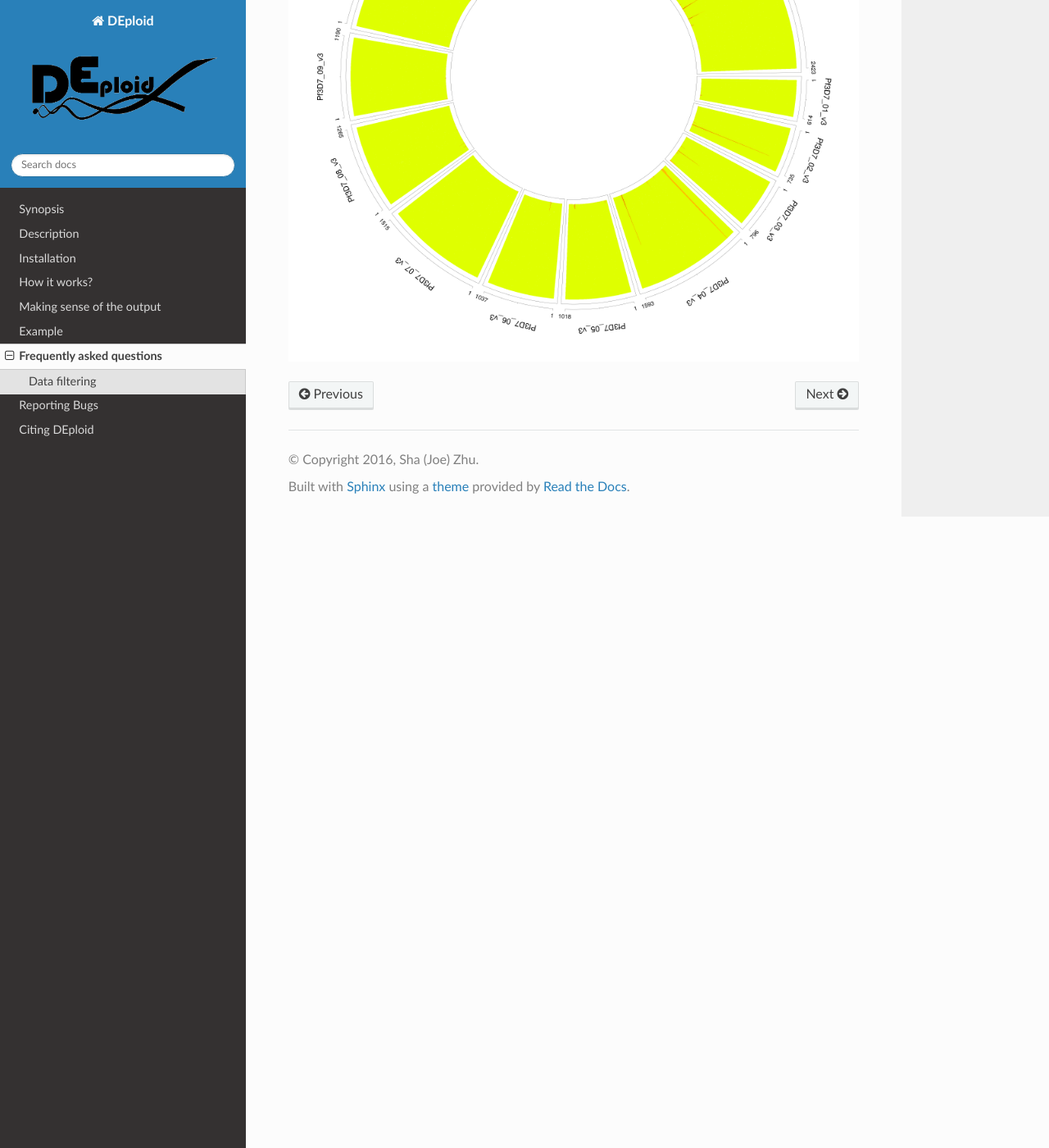
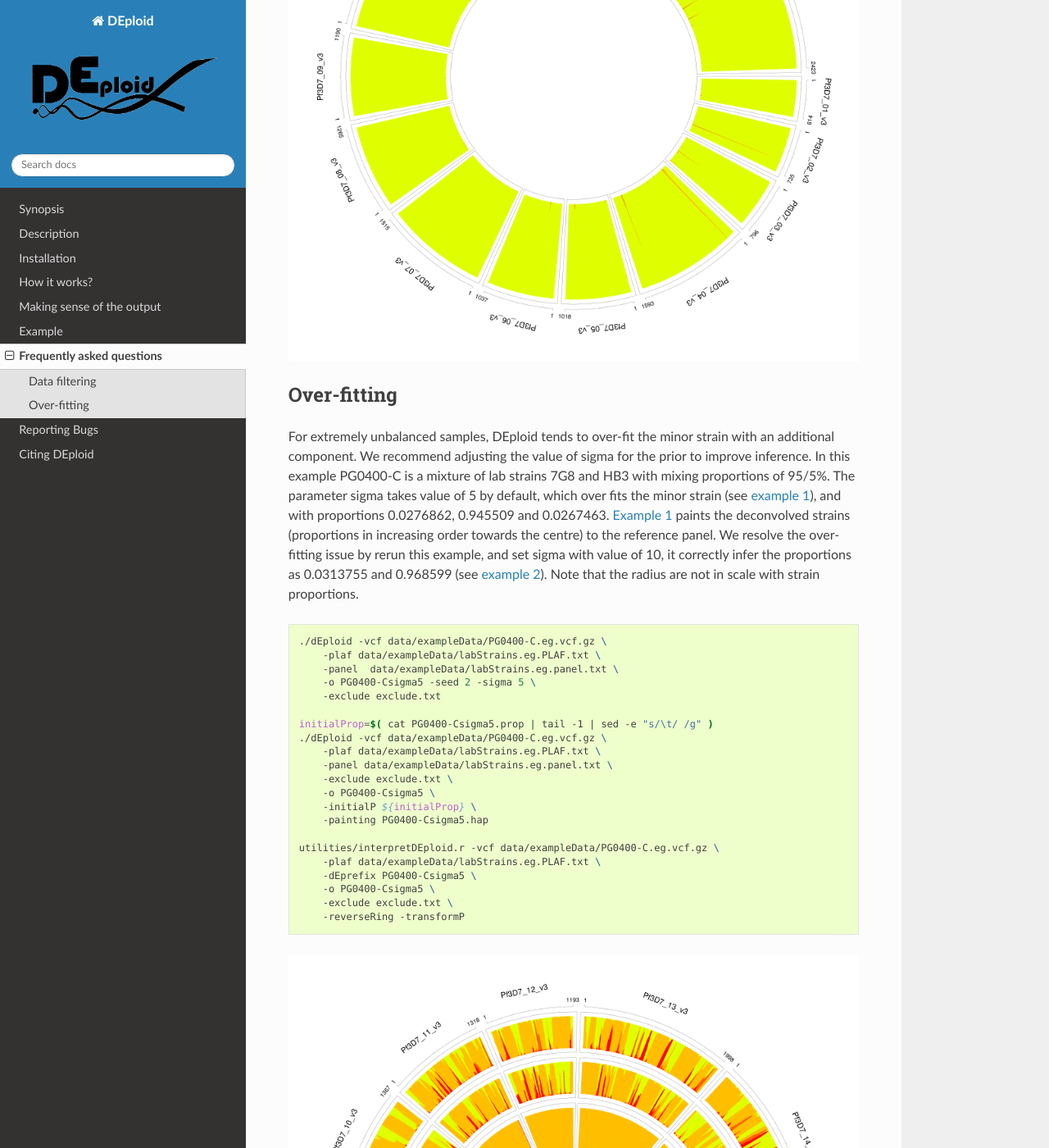
Before and after one commit to DEploid-dev/DEploid, a Sphinx documentation site: the page built from docs/FAQ.md, in a window 1280 px wide and 1400 px high, scrolled down 2695 px. Shown: the whole window at 82% size. Built offline with Sphinx 7.4.7 and the Read the Docs theme 2.0.0, drawn with Linux system fonts in a browser that asks for light colours; some of the changed text lies outside the part shown.

Commit message:
update deploid doc, include over fitting example

````diff
--- a/docs/FAQ.md
+++ b/docs/FAQ.md
@@ -37,7 +37,7 @@ utilities/interpretDEploid.r -vcf data/exampleData/PG0415-C.eg.vcf.gz \
 ```
 ![PG0415_noFilter](_static/PG0415-CNopanel.ring.png "PG0415-C deconvolution without filtering")
 
-The data exploration utility `utilities/dataExplore.r` identifies a list of potential outliers. After filtering,
+The data exploration utility `utilities/dataExplore.r` identifies a list of potential outliers. After filtering, we correctly identify the number of strains and proportion.
 
 ```bash
 ./dEploid -vcf data/exampleData/PG0415-C.eg.vcf.gz \
@@ -62,3 +62,62 @@ utilities/interpretDEploid.r -vcf data/exampleData/PG0415-C.eg.vcf.gz \
     -ring
 ```
 ![PG0415_filtered](_static/PG0415-CNopanel.filtered.ring.png "PG0415-C deconvolution after filtering")
+
+
+Over-fitting
+------------
+
+For extremely unbalanced samples, DEploid tends to over-fit the minor strain with an additional component. We recommend adjusting the value of sigma for the prior to improve inference. In this example PG0400-C is a mixture of lab strains 7G8 and HB3 with mixing proportions of 95/5%. The parameter sigma takes value of 5 by default, which over fits the minor strain (see [example 1](#PG0400_sigma5)), and with proportions 0.0276862, 0.945509 and 0.0267463. [Example 1](#PG0400_sigma5) paints the deconvolved strains (proportions in increasing order towards the centre) to the reference panel. We resolve the over-fitting issue by rerun this example, and set sigma with value of 10, it correctly infer the proportions as 0.0313755 and 0.968599 (see [example 2](#PG0400_sigma10)). Note that the radius are not in scale with strain proportions.
+
+```bash
+./dEploid -vcf data/exampleData/PG0400-C.eg.vcf.gz \
+    -plaf data/exampleData/labStrains.eg.PLAF.txt \
+    -panel  data/exampleData/labStrains.eg.panel.txt \
+    -o PG0400-Csigma5 -seed 2 -sigma 5 \
+    -exclude exclude.txt
+
+initialProp=$( cat PG0400-Csigma5.prop | tail -1 | sed -e "s/\t/ /g" )
+./dEploid -vcf data/exampleData/PG0400-C.eg.vcf.gz \
+    -plaf data/exampleData/labStrains.eg.PLAF.txt \
+    -panel data/exampleData/labStrains.eg.panel.txt \
+    -exclude exclude.txt \
+    -o PG0400-Csigma5 \
+    -initialP ${initialProp} \
+    -painting PG0400-Csigma5.hap
+
+utilities/interpretDEploid.r -vcf data/exampleData/PG0400-C.eg.vcf.gz \
+    -plaf data/exampleData/labStrains.eg.PLAF.txt \
+    -dEprefix PG0400-Csigma5 \
+    -o PG0400-Csigma5 \
+    -exclude exclude.txt \
+    -reverseRing -transformP
+```
+<a name="PG0400_sigma5"></a>
+![PG0400_sigma5](_static/PG0400-Csigma5.ring.png "PG0400-C over-fitted")
+
+```bash
+./dEploid -vcf data/exampleData/PG0400-C.eg.vcf.gz \
+    -plaf data/exampleData/labStrains.eg.PLAF.txt \
+    -panel  data/exampleData/labStrains.eg.panel.txt \
+    -o PG0400-Csigma10 -seed 2 -sigma 10\
+    -exclude exclude.txt
+
+initialProp=$( cat PG0400-Csigma10.prop | tail -1 | sed -e "s/\t/ /g" )
+./dEploid -vcf data/exampleData/PG0400-C.eg.vcf.gz \
+    -plaf data/exampleData/labStrains.eg.PLAF.txt \
+    -panel data/exampleData/labStrains.eg.panel.txt \
+    -exclude exclude.txt \
+    -o PG0400-Csigma10 \
+    -initialP ${initialProp} \
+    -painting PG0400-Csigma10.hap
+
+utilities/interpretDEploid.r -vcf data/exampleData/PG0400-C.eg.vcf.gz \
+    -plaf data/exampleData/labStrains.eg.PLAF.txt \
+    -dEprefix PG0400-Csigma10 \
+    -o PG0400-Csigma10 \
+    -exclude exclude.txt \
+    -reverseRing -transformP
+```
+
+<a name="PG0400_sigma10"></a>
+![#PG0400_sigma10](_static/PG0400-Csigma10.ring.png "Correct PG0400-C deconvolution")
````
Also changed, not shown: docs/_static/PG0400-Csigma10.ring.png (added), docs/_static/PG0400-Csigma5.ring.png (added), 2 other files.
